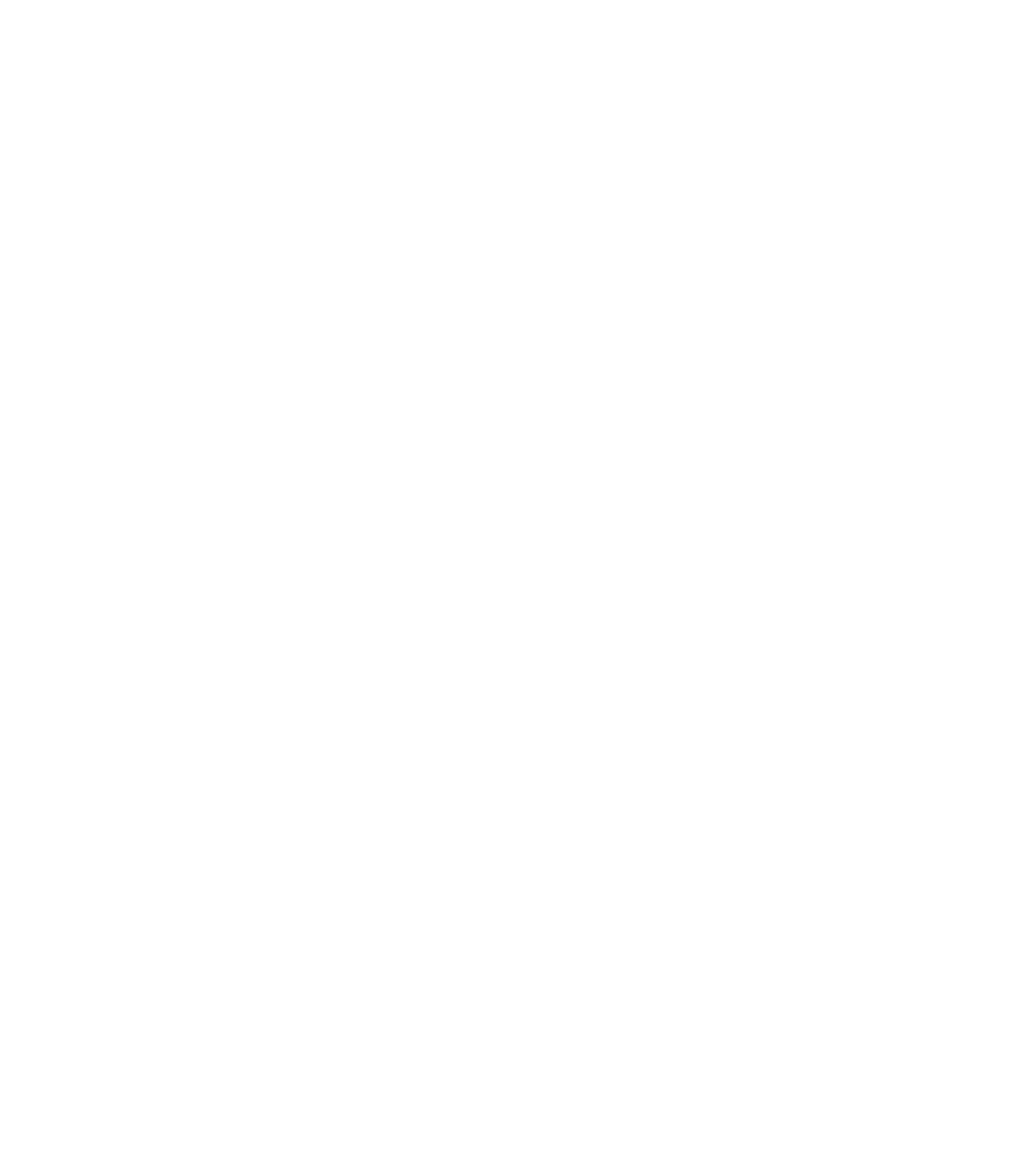
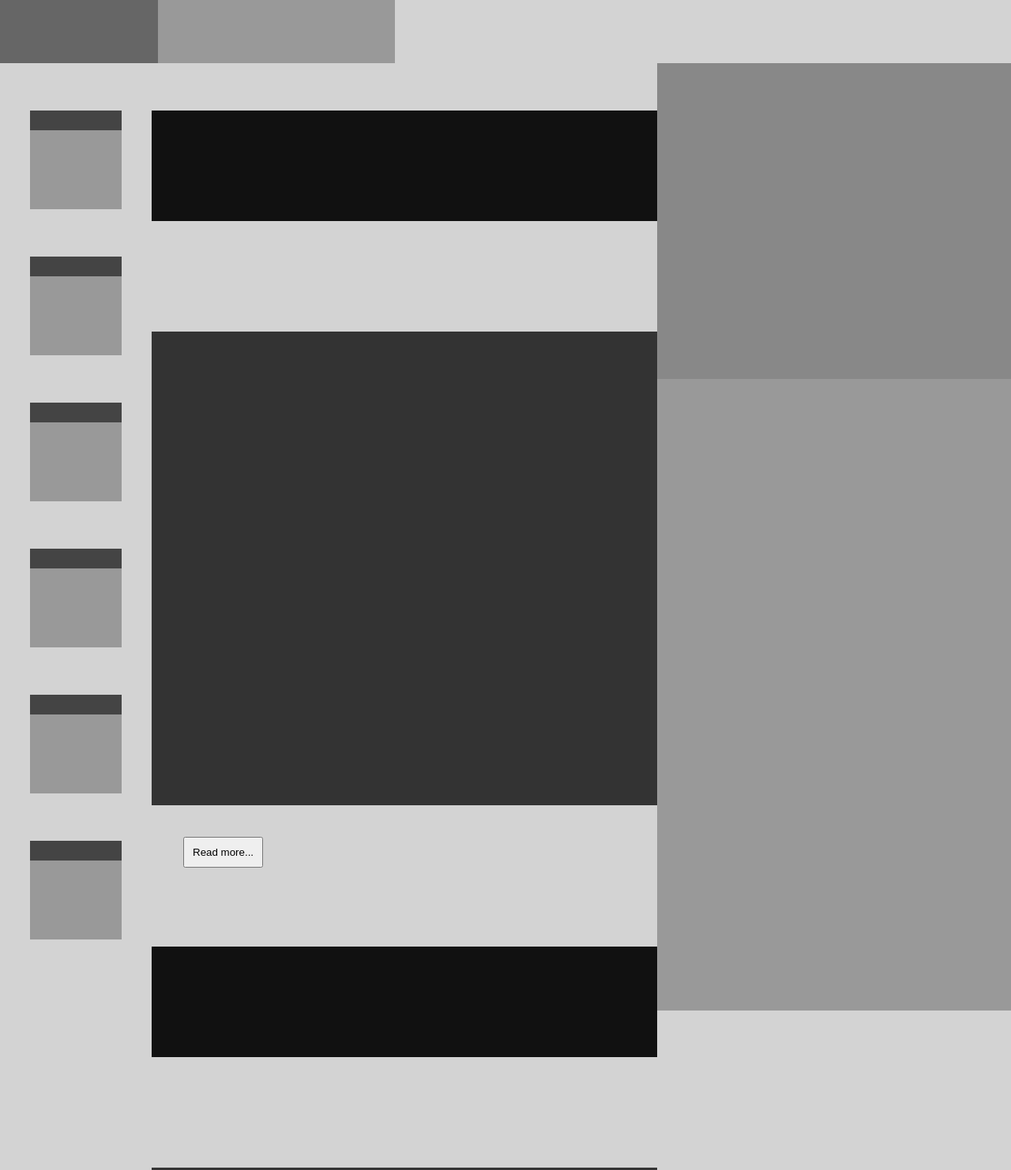
Before and after one commit to andrewr224/design_teardown, a plain HTML site: page index.html in a window 1280 px wide. Shown: the top 1482 px of the page at 79% size. Before the commit the page ends 800 px from the top, so only its background shows below. Drawn offline with Linux system fonts and the light colour scheme.

Commit message:
Construct 'Grey Colour Teardown'

```diff
--- a/assets/styles/main.css
+++ b/assets/styles/main.css
@@ -63,6 +63,11 @@ table {
 	===============================
 */
 
+.page {
+	background-color: LightGray;
+	width: 100%;
+}
+
 /*
 	===============================
 
@@ -71,6 +76,27 @@ table {
 	===============================
 */
 
+
+.content:after {
+	content: "";
+	display: table;
+	clear: both;}
+
+.category {
+	float: left;
+	width: 15%;
+}
+
+section {
+	float: left;
+	width: 50%;
+}
+
+
+.notifications {
+	float: left;
+	width: 35%;
+}
 
 /*
 	===============================
@@ -83,10 +109,27 @@ table {
 /*
 	===============================
 
-		Custom Styles
+		Header
 
 	===============================
 */
+
+header {
+	height: 80px;
+	width: 100%;
+}
+
+.logo {
+	background-color: #666;
+	width: 200px;
+}
+
+nav a {
+	display: inline-block;
+	background-color: #999;
+	height: 80px;
+	width: 60px;
+}
 
 /*
 	===============================
@@ -96,10 +139,75 @@ table {
 	===============================
 */
 
+.category li {
+	background-color: #999;
+	height: 100px;
+	margin: auto;
+	width: 60%;
+}
+
+.category .head {
+	background-color: #444;
+	height: 25px;
+	margin-top: 60px;
+}
+
+.search {
+	background-color: #888;
+	height: 400px;
+	width: 100%;
+}
+
+.ads {
+	background-color: #999;
+	height: 800px;
+	width: 100%;
+}
+
+
 /*
 	===============================
 
-		Custom Styles
+		Article
 
 	===============================
 */
+
+article {
+
+}
+
+.h1,
+.h3 {
+	height: 140px;
+	width: 100%;
+}
+
+.h1 {
+	background-color: #111;
+	margin-top: 60px;
+}
+
+.text {
+	background-color: #333;
+	height: 600px;
+	width: 100%;
+}
+
+article button {
+	padding: 10px;
+	margin: 40px;
+}
+
+/*
+	===============================
+
+		Footer
+
+	===============================
+*/
+
+footer {
+	height: 140px;
+	width: 100%;
+}
--- a/index.html
+++ b/index.html
@@ -7,7 +7,99 @@
 	<link rel="stylesheet" href="assets/styles/main.css">
 </head>
 <body>
+	<div class="page">
 
+		<header>
+			<nav>
+				<a class="logo" href="#"></a><!--
+				--><a href="#"></a><!--
+				--><a href="#"></a><!--
+				--><a href="#"></a><!--
+				--><a href="#"></a><!--
+				--><a href="#"></a>
+			</nav>
+		</header>
+
+		<div class="content">
+			<aside class="category">
+				<ul>
+					<li class="head"></li>
+					<li></li>
+				</ul>
+				<ul>
+					<li class="head"></li>
+					<li></li>
+				</ul>
+				<ul>
+					<li class="head"></li>
+					<li></li>
+				</ul>
+				<ul>
+					<li class="head"></li>
+					<li></li>
+				</ul>
+				<ul>
+					<li class="head"></li>
+					<li></li>
+				</ul>
+				<ul>
+					<li class="head"></li>
+					<li></li>
+				</ul>
+			</aside>
+
+			<section>
+
+				<article>
+					<div class="h1">
+
+					</div>
+
+					<div class="h3">
+
+					</div>
+
+					<div class="text">
+
+					</div>
+
+					<button>Read more...</button>
+
+				</article>
+
+				<article>
+					<div class="h1">
+
+					</div>
+
+					<div class="h3">
+
+					</div>
+
+					<div class="text">
+
+					</div>
+
+					<button>Read more...</button>
+
+				</article>
+
+			</section>
+
+			<aside class="notifications">
+				<div class="search"></div>
+
+				<div class="ads"></div>
+
+			</aside>
+		</div>
+
+		<footer>
+
+
+		</footer>
+
+	</div>
 
 </body>
 </html>
```
